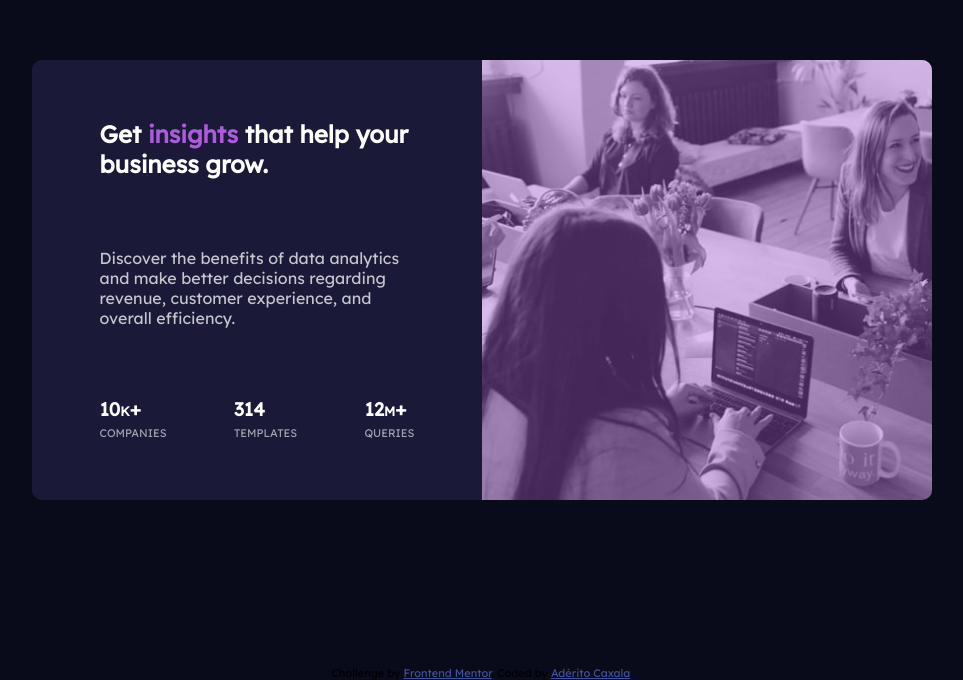
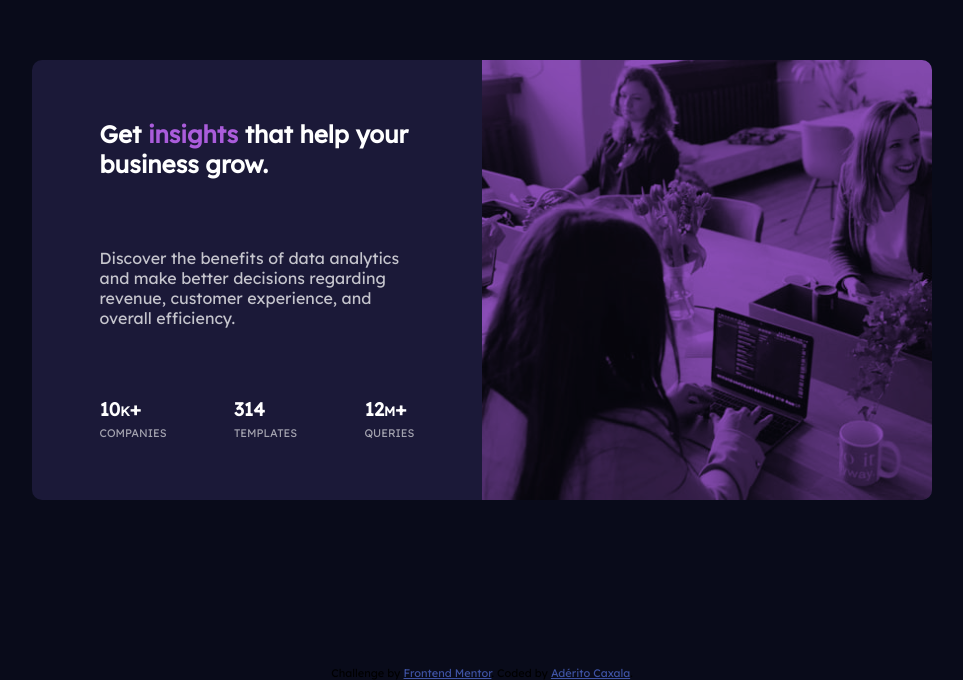
Before and after one commit to Heliandro1/stats-preview-card-component-main, a plain HTML site: page index.html in a window 1280 px wide. Shown: the part 120-800 px from the top of the page, without its empty margins (158-1121 px from the left). Drawn offline with Linux system fonts and the light colour scheme.

Commit message:
editing the styles

```diff
--- a/index.html
+++ b/index.html
@@ -12,7 +12,6 @@
   <main>
     <section class="card">
       <div class="card-img">
-        <div class="img-back"></div>
       </div>
       <div class="card-content">
         <h1>Get <strong>insights</strong> that help your business grow.</h1>
--- a/styles/media-query.css
+++ b/styles/media-query.css
@@ -11,6 +11,9 @@
         position: relative;
         background: url('../images/image-header-desktop.jpg') no-repeat;
         background-size: cover;
+        background-color: hsl(277, 64%, 61%);
+        background-blend-mode: multiply;
+        opacity: 0.8;
         border-radius: 0px 10px 10px 0px;
     }
     section.card div.card-content{
@@ -31,7 +34,7 @@
 }
 @media only screen and (max-width: 320px) {
     section.card{
-        width: 300px;
+        max-width: 300px;
     }
     section.card div.card-content{
         height: calc(100% - 257px);
--- a/styles/style.css
+++ b/styles/style.css
@@ -30,6 +30,9 @@ section.card > div.card-img{
     width: 100%;
     background: url('../images/image-header-mobile.jpg') no-repeat;
     background-size: cover;
+    background-color: hsl(277, 64%, 61%);
+    background-blend-mode: multiply;
+    opacity: 0.8;
     position: absolute;
     top: 0;
     border-radius: 10px 10px 0px 0px;
```
